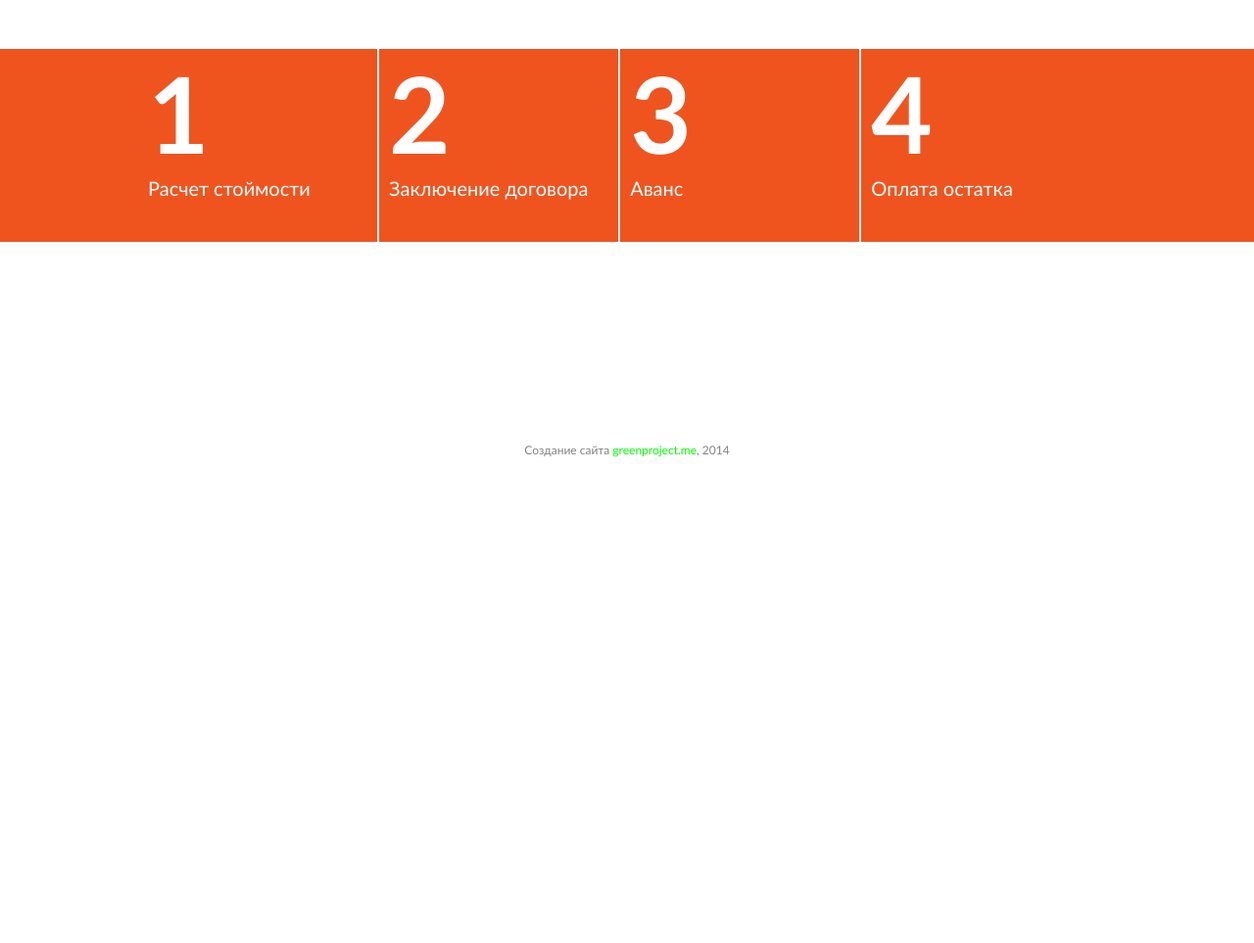
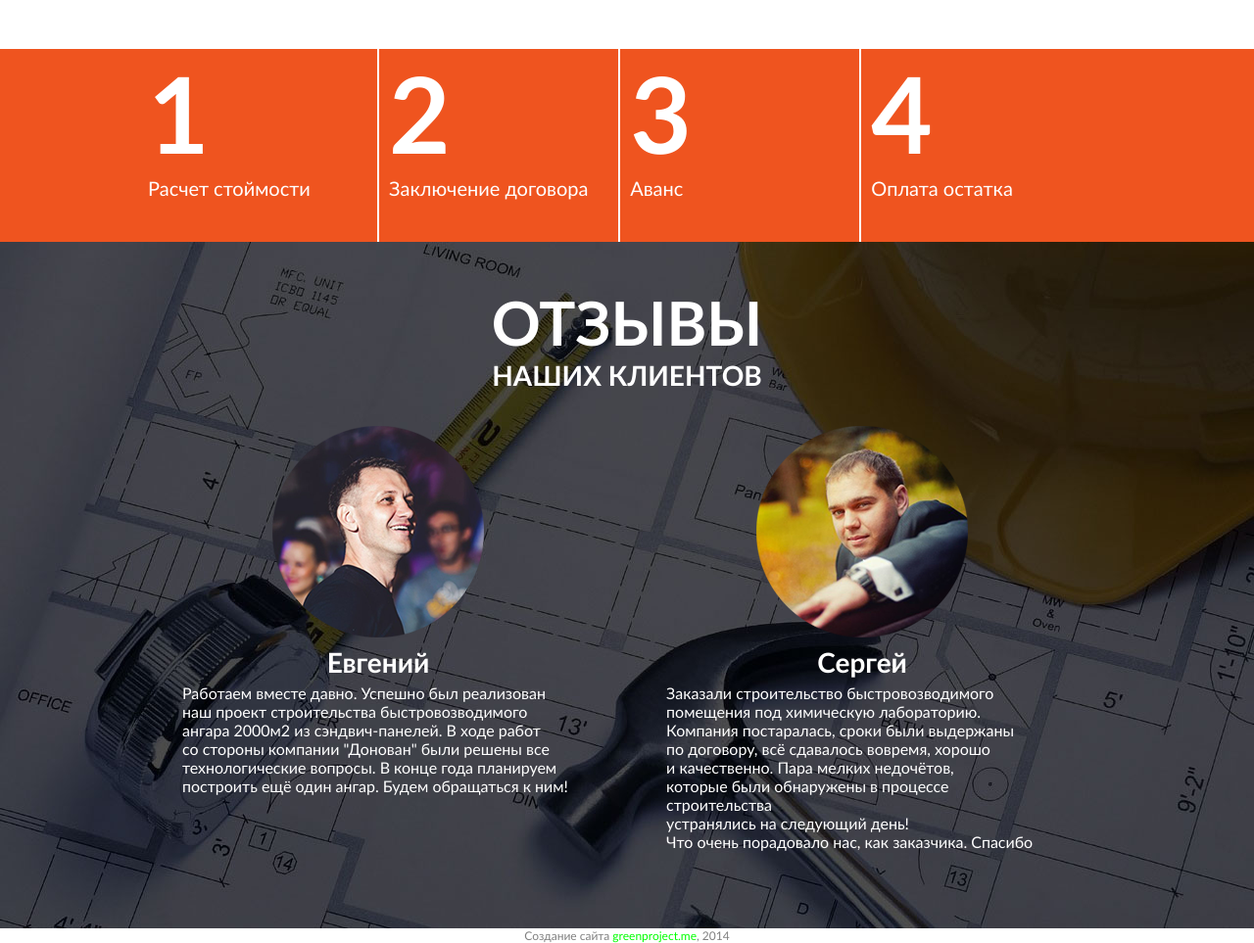
Before and after one commit to Yoozheg/building, a plain HTML site: page index.html in a window 1280 px wide. Shown: the whole page at 98% size. Before the commit the page ends 800 px from the top, so only its background shows below. Drawn offline with Linux system fonts and the light colour scheme.

Commit message:
close how

```diff
--- a/index.html
+++ b/index.html
@@ -41,7 +41,23 @@
 
 <section id='comments'>
 <main>
-
+<h2><span>Отзывы</span><br />наших клиентов</h2>
+<div><img src="img/c2.png"><h3>Евгений</h3><p>Работаем вместе давно. Успешно был реализован<br />
+наш проект строительства быстровозводимого<br />
+ангара 2000м2 из сэндвич-панелей. В ходе работ<br />
+со стороны компании "Донован" были решены все<br />
+технологические вопросы. В конце года планируем<br />
+построить ещё один ангар. Будем обращаться к ним!</p>
+</div>
+<div><img src="img/c1.png"><h3>Сергей</h3><p>Заказали строительство быстровозводимого<br />
+помещения под химическую лабораторию.<br />
+Компания постаралась, сроки были выдержаны<br />
+по договору, всё сдавалось вовремя, хорошо<br />
+и качественно. Пара мелких недочётов,<br />
+которые были обнаружены в процессе строительства<br />
+устранялись на следующий день!<br />
+Что очень порадовало нас, как заказчика. Спасибо</p>
+</div>
 </main>
 </section>
 
--- a/style.css
+++ b/style.css
@@ -21,7 +21,7 @@ header{}
 
 #why{}
 
-#how{background-color:#ef541f ;color:white;margin-top:50px;margin-bottom:205px;}
+#how{background-color:#ef541f ;color:white;margin-top:50px;}
 #how main{height:197px;}
 #how p{display:inline-block;border-left:2px solid white;height:197px;vertical-align:top;padding-left:10px;font:20px "Trebuchet MS"}
 #how p.b1{width:230px;border-left:none;}
@@ -30,7 +30,17 @@ header{}
 #how p.b4{width:237px;}
 #how p span{display:block;font:bold 108px "Trebuchet MS";}
 
-#comments{}
+#comments{background:url(img/fon2.jpg)no-repeat center top;height:701px}
+#comments h2{font:bold 28px "Trebuchet MS"; color:white; text-align:center;text-transform:uppercase;padding-top:45px}
+#comments h2 span{font-size:62px;}
+#comments div{display:inline-block;position:relative;width:400px;padding:0 45px;vertical-align:top;margin-top:143px}
+#comments div img{position:relative;
+left: 50%;
+top: 50%;
+margin-top: -108px;
+margin-left: -108px;}
+#comments div h3{text-align:center;font:bold 28px "Trebuchet MS";color:white;padding:5px 0;}
+#comments div p{font:16px "Trebuchet MS";color:white;}
 
 #projects{}
 
```
Also changed, not shown: img/c1.png (added), img/c2.png (added), img/fon2.jpg (added).
